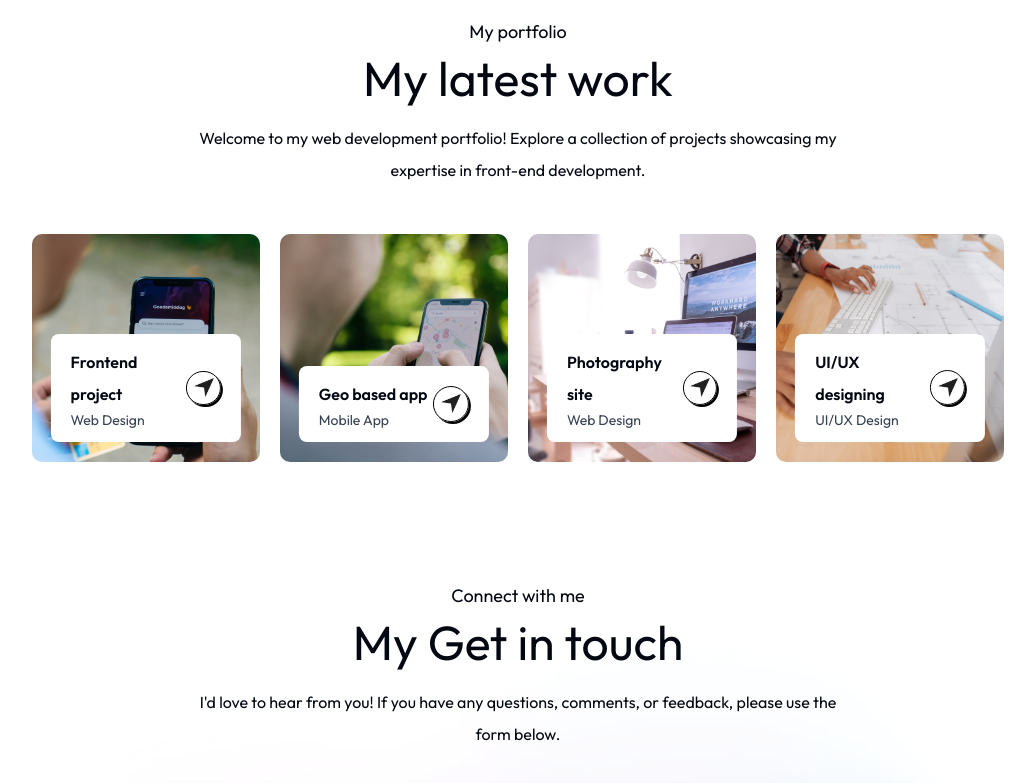
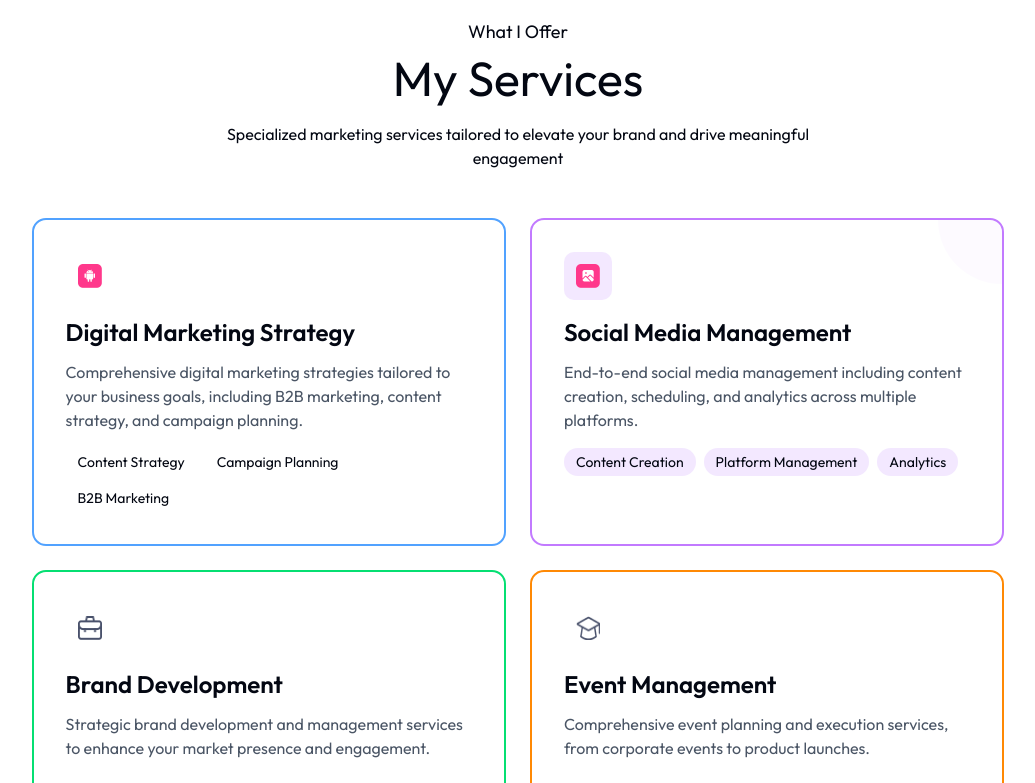
Before and after one commit to Aljo00/personal_portfollio_demo2, a Next.js app: page / in a window 1280 px wide. Shown: the part 3820-4603 px from the top of the page, without its empty margins (122-1157 px from the left). Built offline with nearby package versions, Linux system fonts and the light colour scheme; a web font is replaced by a local one.

Commit message:
Reworked the work page

```diff
--- a/app/components/Work.jsx
+++ b/app/components/Work.jsx
@@ -1,40 +1,116 @@
-import { assets, workData } from "@/assets/assets";
+import { assets } from "@/assets/assets";
 import Image from "next/image";
 import React from "react";
 
 const Work = () => {
+  const services = [
+    {
+      title: "Digital Marketing Strategy",
+      description:
+        "Comprehensive digital marketing strategies tailored to your business goals, including B2B marketing, content strategy, and campaign planning.",
+      icon: assets.mobile_icon,
+      color: "blue",
+      tools: ["Content Strategy", "Campaign Planning", "B2B Marketing"],
+    },
+    {
+      title: "Social Media Management",
+      description:
+        "End-to-end social media management including content creation, scheduling, and analytics across multiple platforms.",
+      icon: assets.graphics_icon,
+      color: "purple",
+      tools: ["Content Creation", "Platform Management", "Analytics"],
+    },
+    {
+      title: "Brand Development",
+      description:
+        "Strategic brand development and management services to enhance your market presence and engagement.",
+      icon: assets.project_icon,
+      color: "green",
+      tools: ["Brand Strategy", "Visual Identity", "Brand Guidelines"],
+    },
+    {
+      title: "Event Management",
+      description:
+        "Comprehensive event planning and execution services, from corporate events to product launches.",
+      icon: assets.edu_icon,
+      color: "orange",
+      tools: ["Event Planning", "Coordination", "Execution"],
+    },
+  ];
+
   return (
-    <div id="work" className="w-full px-[12%] py-10 scroll-mt-20">
-      <h4 className="text-center mb-2 text-lg font-Ovo">My portfolio</h4>
-      <h2 className="text-center text-5xl font-Ovo">My latest work</h2>
+    <div
+      id="services"
+      className="w-full px-4 sm:px-[8%] md:px-[12%] py-6 sm:py-10 scroll-mt-20"
+    >
+      <h4 className="text-center mb-2 text-base sm:text-lg font-Ovo">
+        What I Offer
+      </h4>
+      <h2 className="text-center text-3xl sm:text-4xl md:text-5xl font-Ovo">
+        My Services
+      </h2>
 
-      <p className="text-center max-w-2xl mx-auto mb-12 mt-5">
-        Welcome to my web development portfolio! Explore a collection of
-        projects showcasing my expertise in front-end development.
+      <p className="text-center max-w-2xl mx-auto mb-8 sm:mb-12 mt-4 sm:mt-5 text-sm sm:text-base">
+        Specialized marketing services tailored to elevate your brand and drive
+        meaningful engagement
       </p>
 
-      <div className="grid grid-cols-[repeat(auto-fit,_minmax(200px,_1fr))] my-10 gap-5">
-        {workData.map((project, index) => (
+      <div className="grid grid-cols-1 md:grid-cols-2 gap-6 my-10">
+        {services.map((service, index) => (
           <div
             key={index}
-            className="aspect-square bg-no-repeat bg-cover bg-center rounded-lg relative cursor-pointer group"
-            style={{ backgroundImage: `url(${project.bgImage})` }}
+            className={`bg-white rounded-xl p-6 sm:p-8 hover:-translate-y-1 duration-300 cursor-pointer
+              border-2 border-${service.color}-400 hover:bg-${service.color}-50
+              group relative overflow-hidden`}
           >
-            <div className="bg-white w-10/12 rounded-md absolute bottom-5 left-1/2 -translate-x-1/2 py-3 px-5 flex items-center justify-between duration-500 group-hover:bottom-7">
-              <div>
-                <h2 className="font-semibold">{project.title}</h2>
-                <p className="text-sm text-gray-700">{project.description}</p>
+            <div
+              className={`absolute top-0 right-0 w-32 h-32 -mr-16 -mt-16 bg-${service.color}-100 rounded-full opacity-20
+              group-hover:scale-150 duration-300`}
+            />
+
+            <div className="relative z-10">
+              <div
+                className={`w-12 h-12 rounded-lg bg-${service.color}-100 p-3 mb-4`}
+              >
+                <Image
+                  src={service.icon}
+                  alt={service.title}
+                  className="w-full h-full"
+                />
               </div>
 
-              <div className="border rounded-full border-black w-9 aspect-square flex items-center justify-center shadow-[2px_2px_0_#000] group-hover:bg-lime-300 transition">
-                <Image src={assets.send_icon} alt="send Icon" className="w-5" />
+              <h3 className="text-xl sm:text-2xl font-semibold mb-3">
+                {service.title}
+              </h3>
+              <p className="text-gray-600 text-sm sm:text-base mb-4">
+                {service.description}
+              </p>
+
+              <div className="flex flex-wrap gap-2">
+                {service.tools.map((tool, idx) => (
+                  <span
+                    key={idx}
+                    className={`text-xs sm:text-sm px-3 py-1 rounded-full bg-${service.color}-100
+                    text-${service.color}-700`}
+                  >
+                    {tool}
+                  </span>
+                ))}
               </div>
             </div>
           </div>
         ))}
+      </div>
+
+      <div className="text-center mt-12">
+        <button className="inline-flex items-center gap-2 px-6 py-3 bg-black text-white rounded-full hover:gap-4 transition-all">
+          Get in Touch
+          <Image src={assets.right_arrow_white} alt="arrow" className="w-4" />
+        </button>
       </div>
     </div>
   );
 };
 
 export default Work;
+// TODO: Consider renaming this file to Services.jsx to match its new purpose
```
